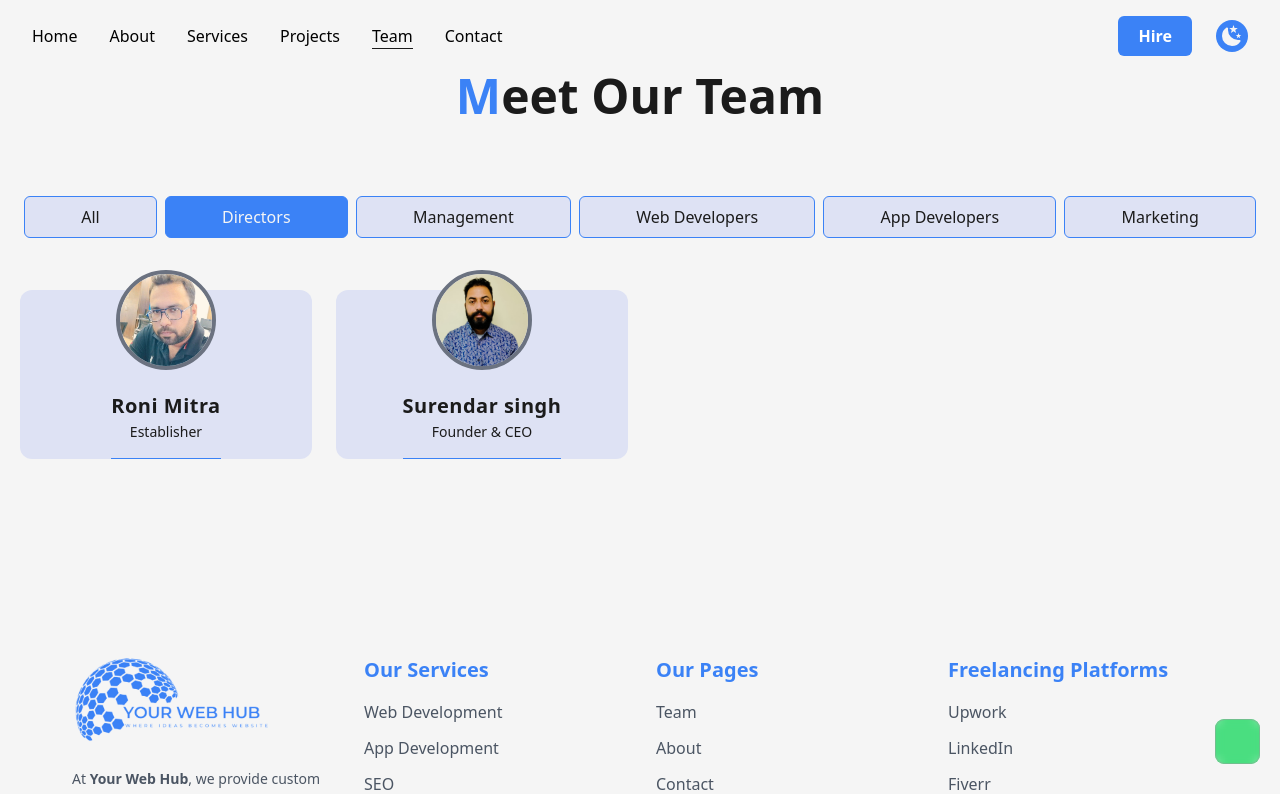
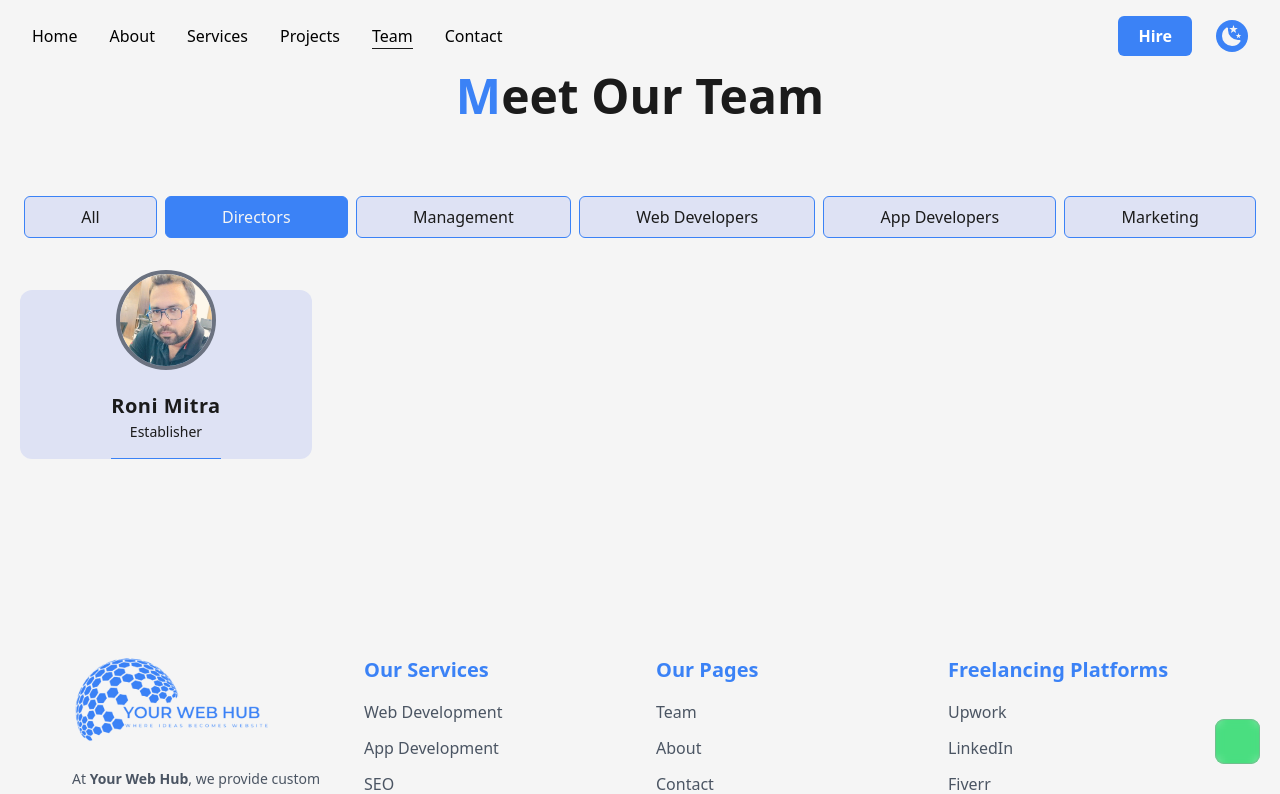
Before and after one commit to Yourwebhub/admin, a Next.js app: page /team in a window 1280 px wide. Shown: the top 794 px of the page. Built offline with nearby package versions, Linux system fonts and the light colour scheme; some icons are missing.

Commit message:
Update Team.jsx

```diff
--- a/src/components/Team.jsx
+++ b/src/components/Team.jsx
@@ -21,14 +21,13 @@ const Team = () => {
       image: "/team/roni-bhi.jpg",
       category: "DT",
     },
-    {
-      id: "2",
-      designation: "Founder & CEO ",
-      employe: "Surendar singh",
-      image: "/team/surinder.jpg",
-      category: "DT",
-    },
-
+    // {
+    //   id: "2",
+    //   designation: "Founder & CEO ",
+    //   employe: "Surendar singh",
+    //   image: "/team/surinder.jpg",
+    //   category: "DT",
+    // },
     // {
     //   id: "3",
     //   designation: "HR",
```
